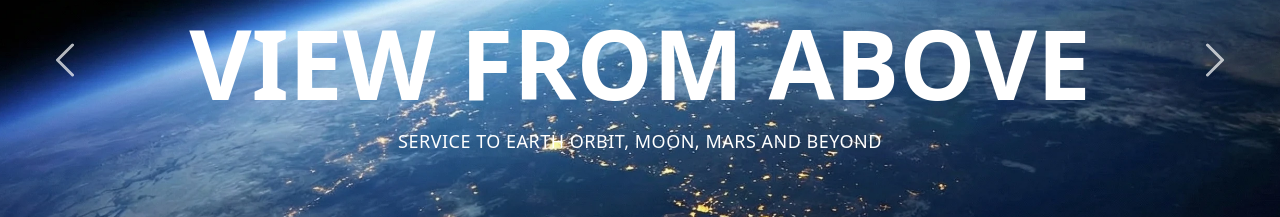
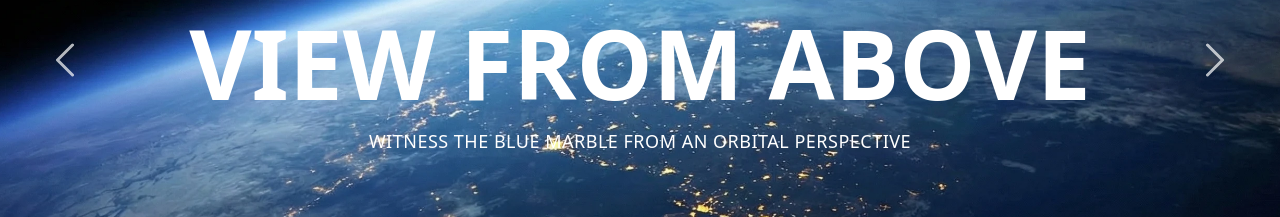
Before and after one commit to dineshingale/GaganYatri, a React (Create React App) app: page / in a window 1280 px wide. Shown: the part 1140-1357 px from the top of the page. Built offline with nearby package versions, Linux system fonts and the light colour scheme; no server answers.

Commit message:
chore(home-slides): add subtitles to all homepage slides (closes #26)

```diff
--- a/src/components/HomePage/HomePage.jsx
+++ b/src/components/HomePage/HomePage.jsx
@@ -29,32 +29,32 @@ const starshipSlides = [
   {
     imageUrl: adventure1,
     title: 'View from Above',
-    subtitle: 'Service to Earth Orbit, Moon, Mars and Beyond'
+    subtitle: 'Witness the blue marble from an orbital perspective'
   },
   {
     imageUrl: adventure2,
     title: 'Space Parks',
-    subtitle: 'The Most Powerful Launch Vehicle Ever Developed'
+    subtitle: 'Experience zero-gravity recreation zones in orbit'
   },
   {
     imageUrl: adventure3,
     title: 'Moon',
-    subtitle: 'The Most Powerful Launch Vehicle Ever Developed'
+    subtitle: 'Return to the lunar surface and establish a base'
   },
   {
     imageUrl: adventure4,
     title: 'Mars',
-    subtitle: 'The Most Powerful Launch Vehicle Ever Developed'
+    subtitle: 'The first step towards becoming a multi-planetary species'
   },
   {
     imageUrl: adventure5,
     title: 'Europa',
-    subtitle: 'The Most Powerful Launch Vehicle Ever Developed'
+    subtitle: 'Explore the icy oceans of Jupiter’s mysterious moon'
   },
   {
     imageUrl: adventure6,
     title: 'Titan',
-    subtitle: 'The Most Powerful Launch Vehicle Ever Developed'
+    subtitle: 'Venture into the thick atmosphere of Saturn’s moon'
   }
 ];
 
@@ -95,7 +95,7 @@ const falconSlides = [
   {
     imageUrl: launchsiteTokyo,
     title: 'Tokyo, Japan',
-    subtitle: 'Building the logistics chain for colonies'
+    subtitle: 'High-tech gateway connecting Asia to the stars'
   }
 ];
 
```
